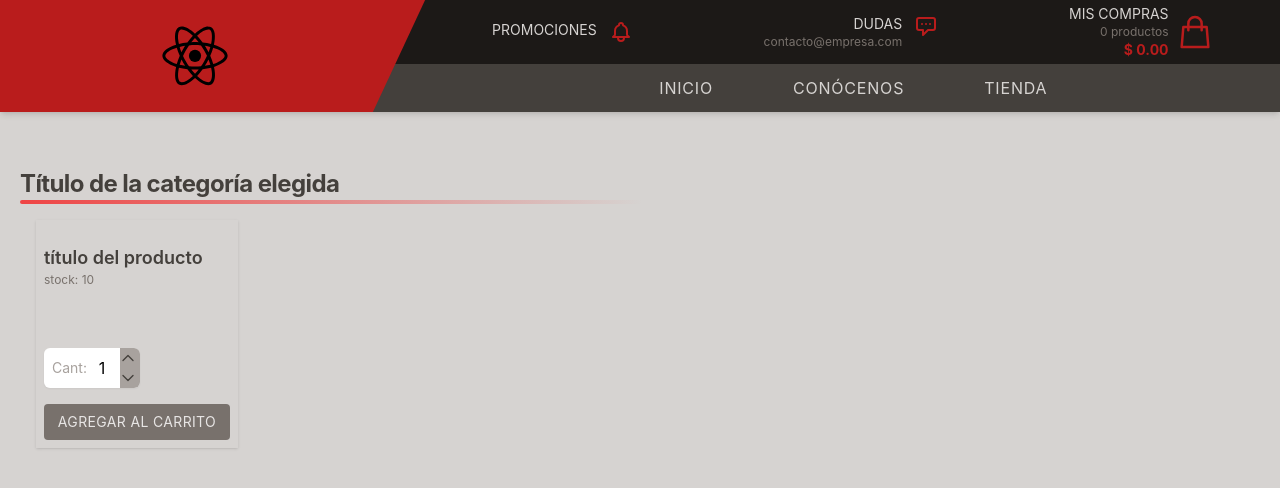
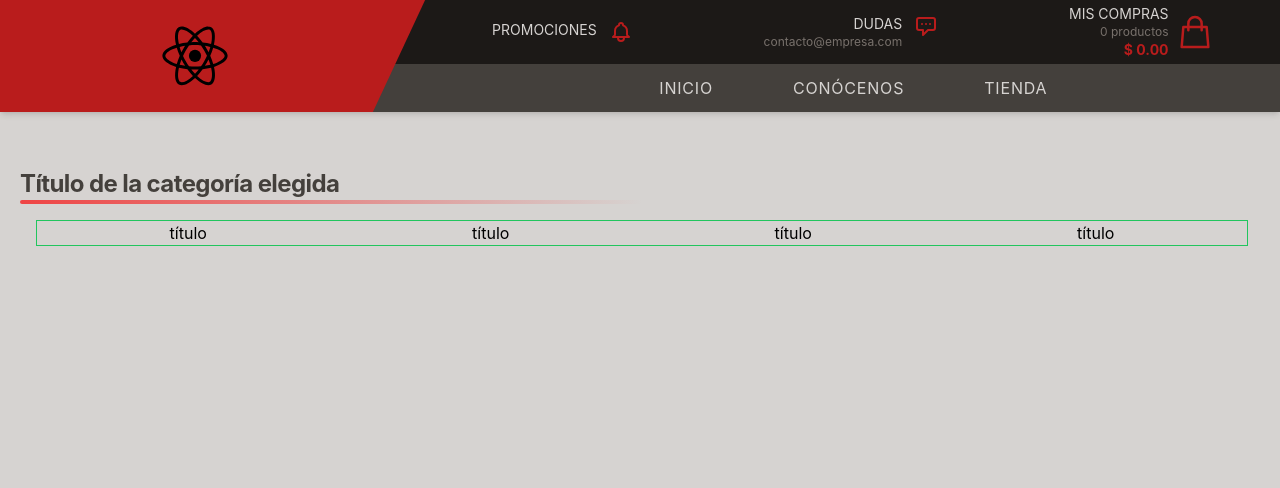
Before and after one commit to jorgeald77/coders-react-project, a React (Create React App) app: page / in a window 1280 px wide. Shown: the top 488 px of the page. Built offline with nearby package versions, Linux system fonts and the light colour scheme.

Commit message:
Se creo la funcionalidad para cargar el mock_item

```diff
--- a/src/App.js
+++ b/src/App.js
@@ -1,6 +1,6 @@
 import './App.css';
 import MainHeader from "./components/main-header/MainHeader";
-import ItemListContainer from "./components/main-content/ItemListContainer";
+import ItemListContainer from "./components/main-content/item-list-container/ItemListContainer";
 
 function App() {
     return (
@@ -13,7 +13,7 @@ function App() {
                 <nav></nav>
                 <aside></aside>
                 <section>
-                    <ItemListContainer greeting={'categoría'} />
+                    <ItemListContainer greeting={'categoría'}/>
                 </section>
                 <footer></footer>
             </main>
--- /dev/null
+++ b/src/components/main-content/item-list-container/Item.js
@@ -0,0 +1,10 @@
+const Item = (props) => {
+
+    return (
+        <div>
+            <p>{props.title}</p>
+        </div>
+    )
+}
+
+export default Item
--- /dev/null
+++ b/src/components/main-content/item-list-container/ItemList.css
@@ -0,0 +1,3 @@
+.item-list {
+    @apply border border-green-500 flex justify-around;
+}
--- /dev/null
+++ b/src/components/main-content/item-list-container/ItemList.js
@@ -0,0 +1,39 @@
+import mock from './mock_items'
+import './ItemList.css'
+import {useEffect, useState} from "react";
+import Item from "./Item";
+
+const ItemList = () => {
+    const [items, setItems] = useState([])
+
+    const getData = new Promise((resolve, reject) => {
+        setTimeout(() => {
+            resolve(mock)
+        }, 2000)
+    })
+
+    useEffect(() => {
+        getData.then(result => {
+            setItems(result)
+        })
+    }, [])
+
+    return (
+        <div className='item-list'>
+
+            {
+                items.length > 0
+                    ?
+                    items.map((item) => {
+                        return (
+                            <Item key={item.id} title={item.title}/>
+                        )
+                    })
+                    :
+                    <p>Cargando</p>
+            }
+        </div>
+    )
+}
+
+export default ItemList
--- a/src/components/main-content/ItemListContainer.css
+++ b/src/components/main-content/item-list-container/ItemListContainer.css
@@ -11,5 +11,5 @@
 }
 
 .section-items {
-    @apply mx-4 grid grid-cols-1 sm:grid-cols-2 lg:grid-cols-4 xl:grid-cols-6;
+    @apply px-4;
 }
--- a/src/components/main-content/ItemListContainer.js
+++ b/src/components/main-content/item-list-container/ItemListContainer.js
@@ -1,5 +1,6 @@
 import './ItemListContainer.css'
 import ItemCount from "./ItemCount";
+import ItemList from "./ItemList";
 
 function ItemListContainer({greeting}) {
     return (
@@ -10,7 +11,7 @@ function ItemListContainer({greeting}) {
             </div>
 
             <section className='section-items'>
-                <ItemCount stock='10' initial='1'/>
+                <ItemList/>
             </section>
         </div>
     )
--- /dev/null
+++ b/src/components/main-content/item-list-container/mock_items.js
@@ -0,0 +1,32 @@
+const mock = [
+    {
+        id: 1,
+        title: 'título',
+        description: 'descripción',
+        price: 0,
+        pictureUrl: 'foto 1'
+    },
+    {
+        id: 2,
+        title: 'título',
+        description: 'descripción',
+        price: 0,
+        pictureUrl: 'foto 2'
+    },
+    {
+        id: 3,
+        title: 'título',
+        description: 'descripción',
+        price: 0,
+        pictureUrl: 'foto 3'
+    },
+    {
+        id: 4,
+        title: 'título',
+        description: 'descripción',
+        price: 0,
+        pictureUrl: 'foto 4'
+    },
+]
+
+export default mock
--- a/src/index.js
+++ b/src/index.js
@@ -6,9 +6,7 @@ import App from './App';
 
 const root = ReactDOM.createRoot(document.getElementById('root'));
 root.render(
-    <React.StrictMode>
-        <App/>
-    </React.StrictMode>
+    <App/>
 );
 
 // If you want to start measuring performance in your app, pass a function
```
Also changed, not shown: src/components/main-content/item-list-container/Item.css (added), src/components/main-content/item-list-container/ItemCount.js (renamed from src/components/main-content/ItemCount.js).
